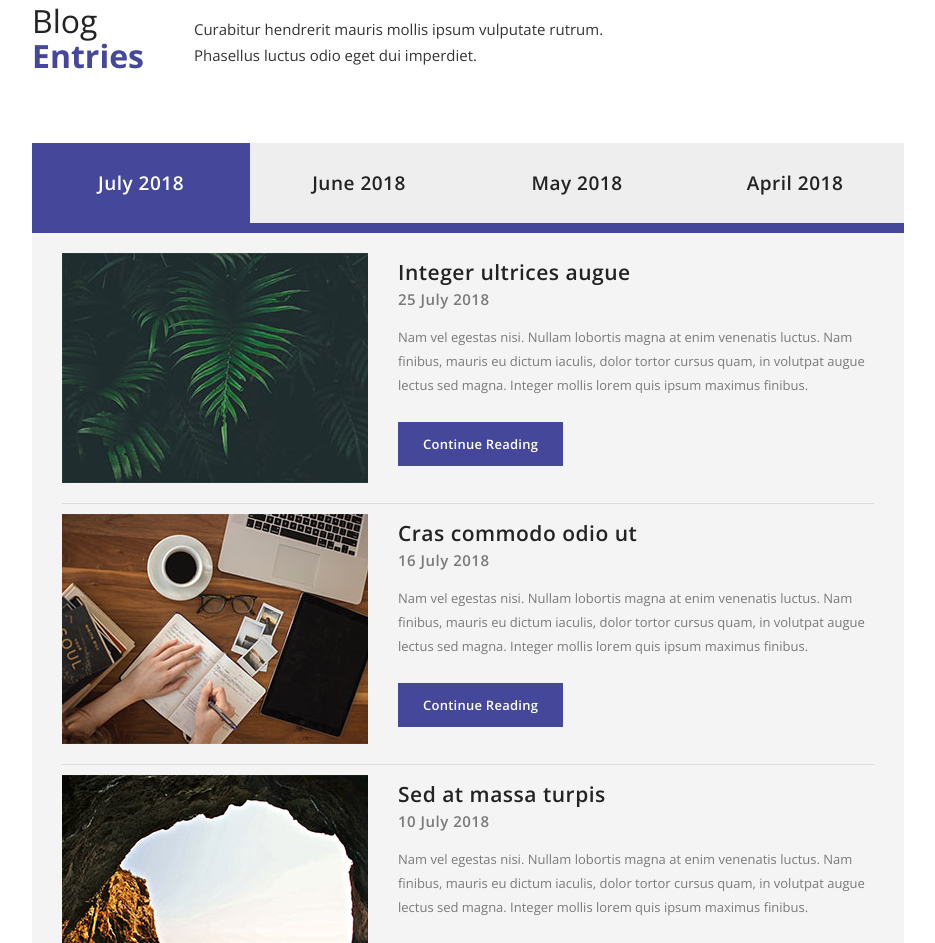
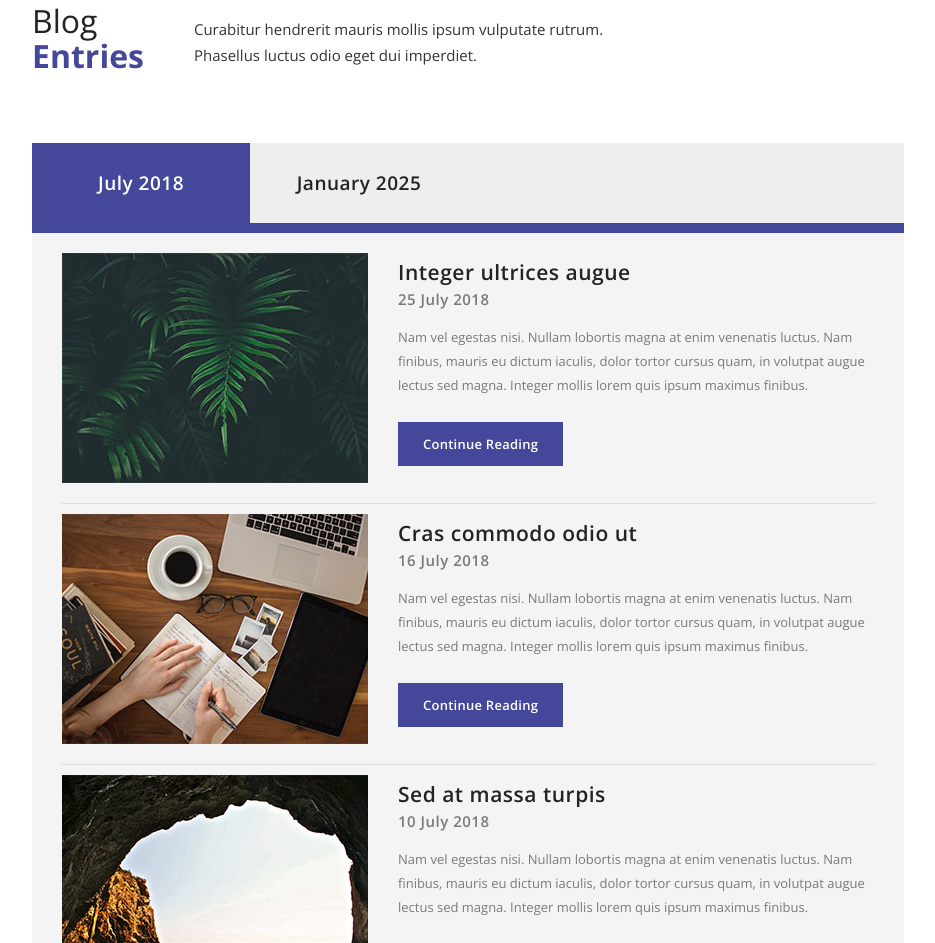
Before and after one commit to FelixRomerat/flightsoftware, a plain HTML site: page index.html in a window 1280 px wide. Shown: the part 1754-2697 px from the top of the page, without its empty margins (316-1251 px from the left). Drawn offline with nearby package versions, Linux system fonts and the light colour scheme.

Commit message:
Somo minor modification

```diff
--- a/index.html
+++ b/index.html
@@ -198,9 +198,7 @@ https://templatemo.com/tm-518-sentra
                         <div class="wrapper">
                             <ul class="tabs clearfix" data-tabgroup="first-tab-group">
                               <li><a href="#tab1" class="active">July 2018</a></li>
-                              <li><a href="#tab2">June 2018</a></li>
-                              <li><a href="#tab3">May 2018</a></li>
-                              <li><a href="#tab4">April 2018</a></li>
+                              <li><a href="#tab2">January 2025</a></li>
                             </ul>
                             <section id="first-tab-group" class="tabgroup">
                                 <div id="tab1">
@@ -474,7 +472,7 @@ https://templatemo.com/tm-518-sentra
                 hasScrolled();
                 didScroll = false;
             }
-        }, 2000);
+        }, 20000);
 
         function hasScrolled() {
             var st = $(this).scrollTop();
```
